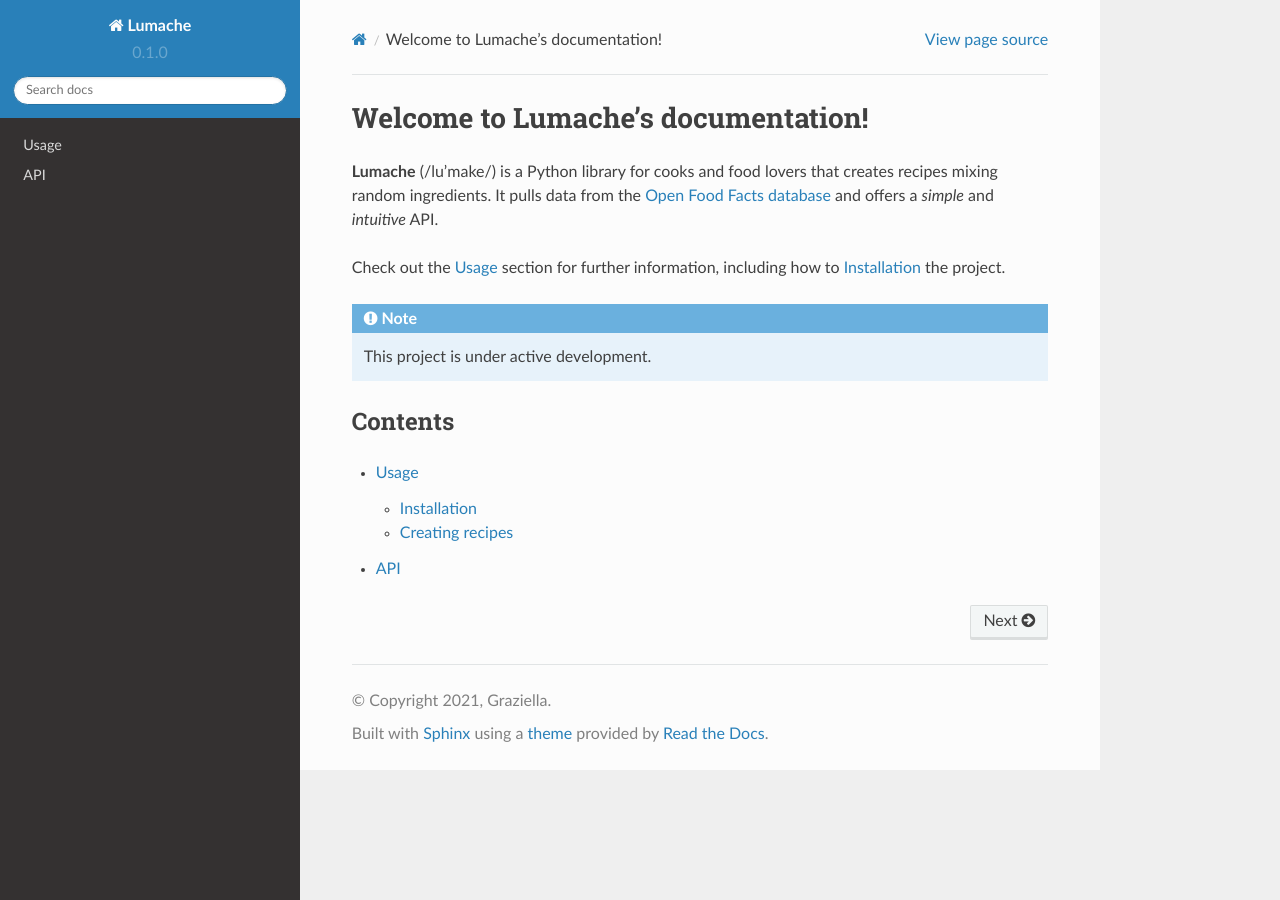
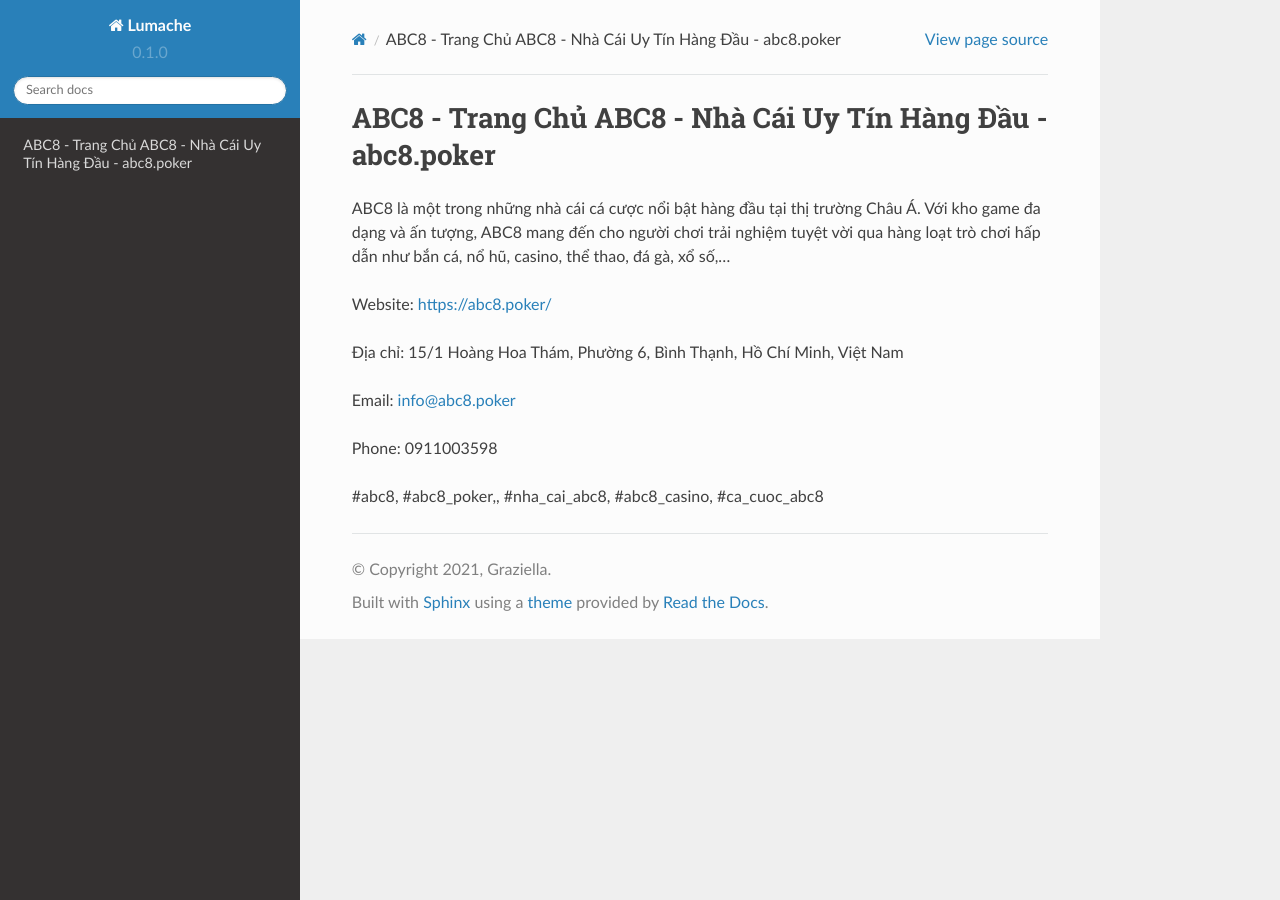
Before and after one commit to vqtranquocthuan424/abc8poker, a Sphinx documentation site: the page built from docs/source/index.rst, in a window 1280 px wide. Built offline with Sphinx 7.4.7 and the Read the Docs theme 2.0.0, drawn with Linux system fonts in a browser that asks for light colours.

Commit message:
Update index.rst

```diff
--- a/docs/source/index.rst
+++ b/docs/source/index.rst
@@ -1,22 +1,14 @@
-Welcome to Lumache's documentation!
+ABC8 - Trang Chủ ABC8 - Nhà Cái Uy Tín Hàng Đầu - abc8.poker
 ===================================
 
-**Lumache** (/lu'make/) is a Python library for cooks and food lovers
-that creates recipes mixing random ingredients.
-It pulls data from the `Open Food Facts database <https://world.openfoodfacts.org/>`_
-and offers a *simple* and *intuitive* API.
+ABC8 là một trong những nhà cái cá cược nổi bật hàng đầu tại thị trường Châu Á. Với kho game đa dạng và ấn tượng, ABC8 mang đến cho người chơi trải nghiệm tuyệt vời qua hàng loạt trò chơi hấp dẫn như bắn cá, nổ hũ, casino, thể thao, đá gà, xổ số,...
 
-Check out the :doc:`usage` section for further information, including
-how to :ref:`installation` the project.
+Website: https://abc8.poker/
 
-.. note::
+Địa chỉ: 15/1 Hoàng Hoa Thám, Phường 6, Bình Thạnh, Hồ Chí Minh, Việt Nam
 
-   This project is under active development.
+Email: info@abc8.poker
 
-Contents
---------
+Phone: 0911003598
 
-.. toctree::
-
-   usage
-   api
+#abc8, #abc8_poker,, #nha_cai_abc8, #abc8_casino, #ca_cuoc_abc8
```
